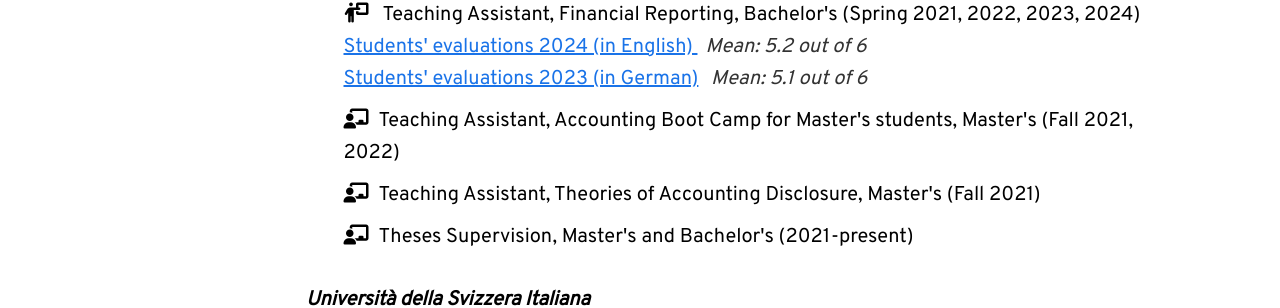
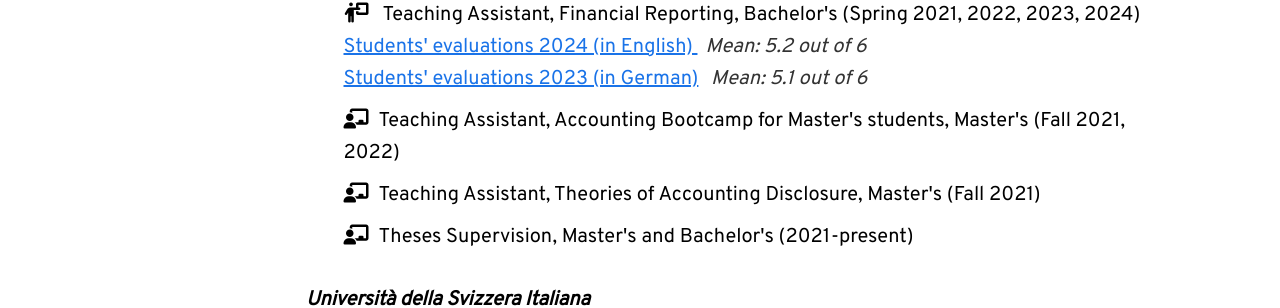
Before and after one commit to foldri/foldri.github.io, an MkDocs documentation site: the page built from docs/teaching/index.md, in a window 1280 px wide. Shown: the part 449-757 px from the top of the page. Built offline with MkDocs 1.6.1 and Material for MkDocs 9.7.7, drawn with Linux system fonts in a browser that asks for light colours; comment, search, counter and statistics services are not loaded.

Commit message:
Typo in Accounting Boot Camp instead of Bootcamp

```diff
--- a/docs/teaching/index.md
+++ b/docs/teaching/index.md
@@ -29,7 +29,7 @@ title: Teaching
         <span style="margin-left: 8px; color: #333;">Mean: 5.1 out of 6</span>
       </div>
     </li>
-    <li><i class="fas fa-chalkboard-user"></i>Teaching Assistant, Accounting Boot Camp for Master's students, Master's (Fall 2021, 2022)</li>
+    <li><i class="fas fa-chalkboard-user"></i>Teaching Assistant, Accounting Bootcamp for Master's students, Master's (Fall 2021, 2022)</li>
     <li><i class="fas fa-chalkboard-user"></i>Teaching Assistant, Theories of Accounting Disclosure, Master's (Fall 2021)</li>
     <li><i class="fas fa-chalkboard-user"></i>Theses Supervision, Master's and Bachelor's (2021-present)</li>
     </ul>
```
